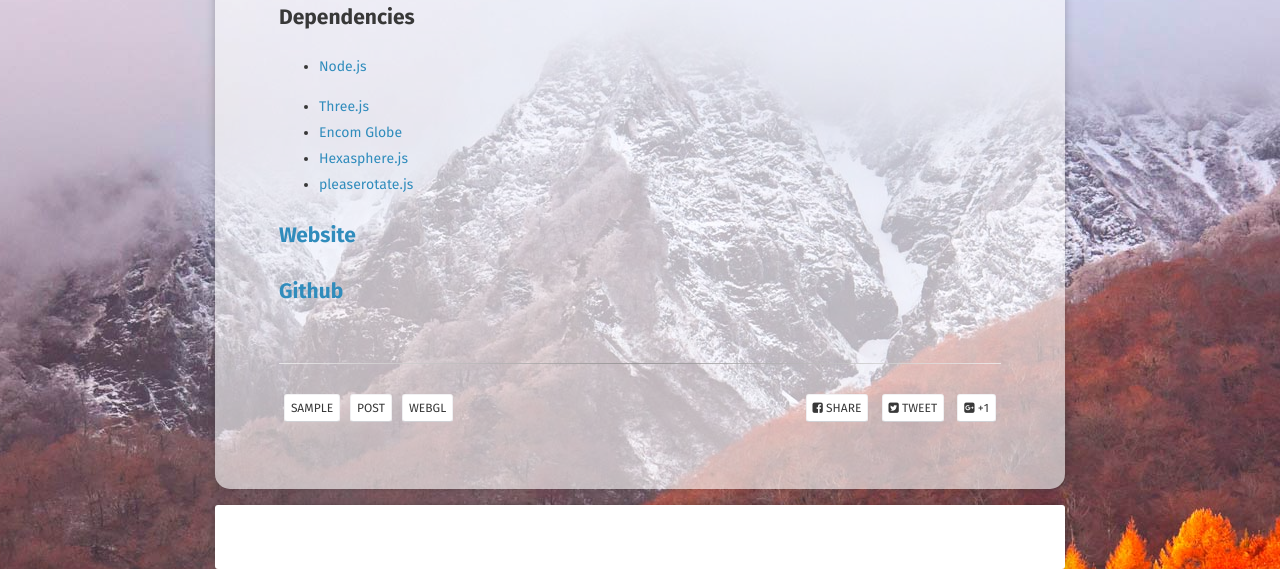
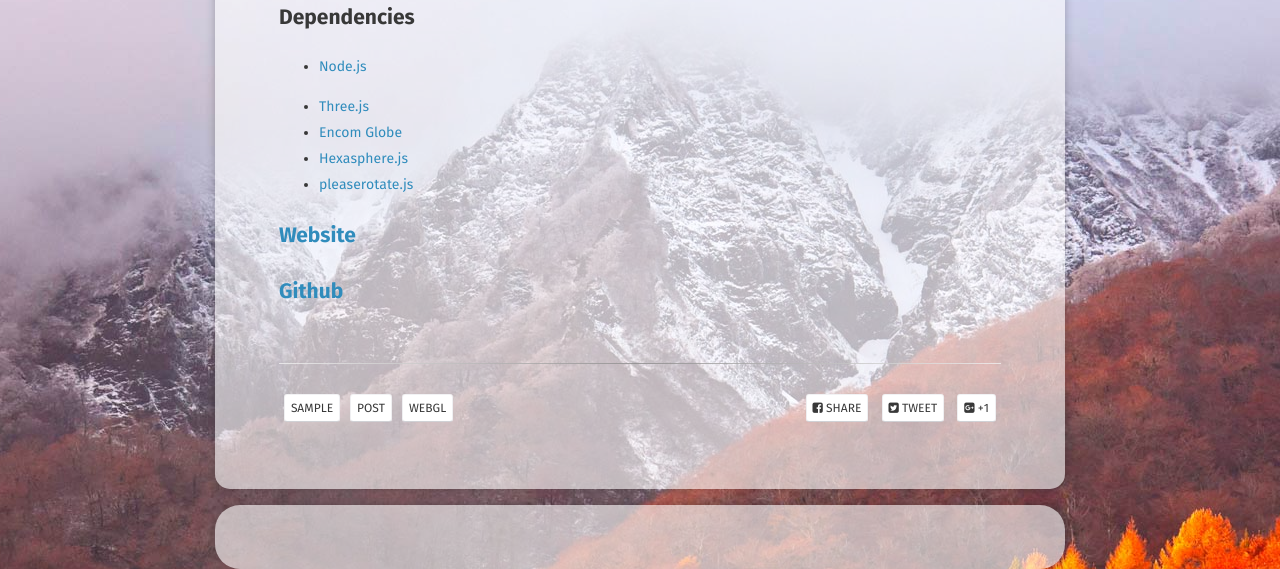
Before and after one commit to Knight-boy/knight, a Jekyll site: the page built from _posts/2018-11-05-超级炫酷的WebGL项目.md, in a window 1280 px wide. Shown: the part 1100-1669 px from the top of the page. Built offline with Jekyll 4.4.1, drawn with Linux system fonts in a browser that asks for light colours; some web fonts are replaced; comment, search, counter and statistics services are not loaded.

Commit message:
Modify Comments system

```diff
--- a/_sass/site.scss
+++ b/_sass/site.scss
@@ -119,11 +119,11 @@ body {
 #disqus_thread {
 	width: 75%;
 	max-width: 850px;
-	margin: -3rem auto 4rem;
-	background: $white;
+	margin: -3rem auto 3rem;
+	background: rgba(255,255,255,0.6);
 	color: $color_tuatara;
 	padding: 2em;
-	border-radius: 3px;
+	border-radius: 25px;
 	box-shadow: 0 0 10px 0 rgba($color_shark,0.3);
 	@include transition(.5s);
 	@media #{$small} {
```
